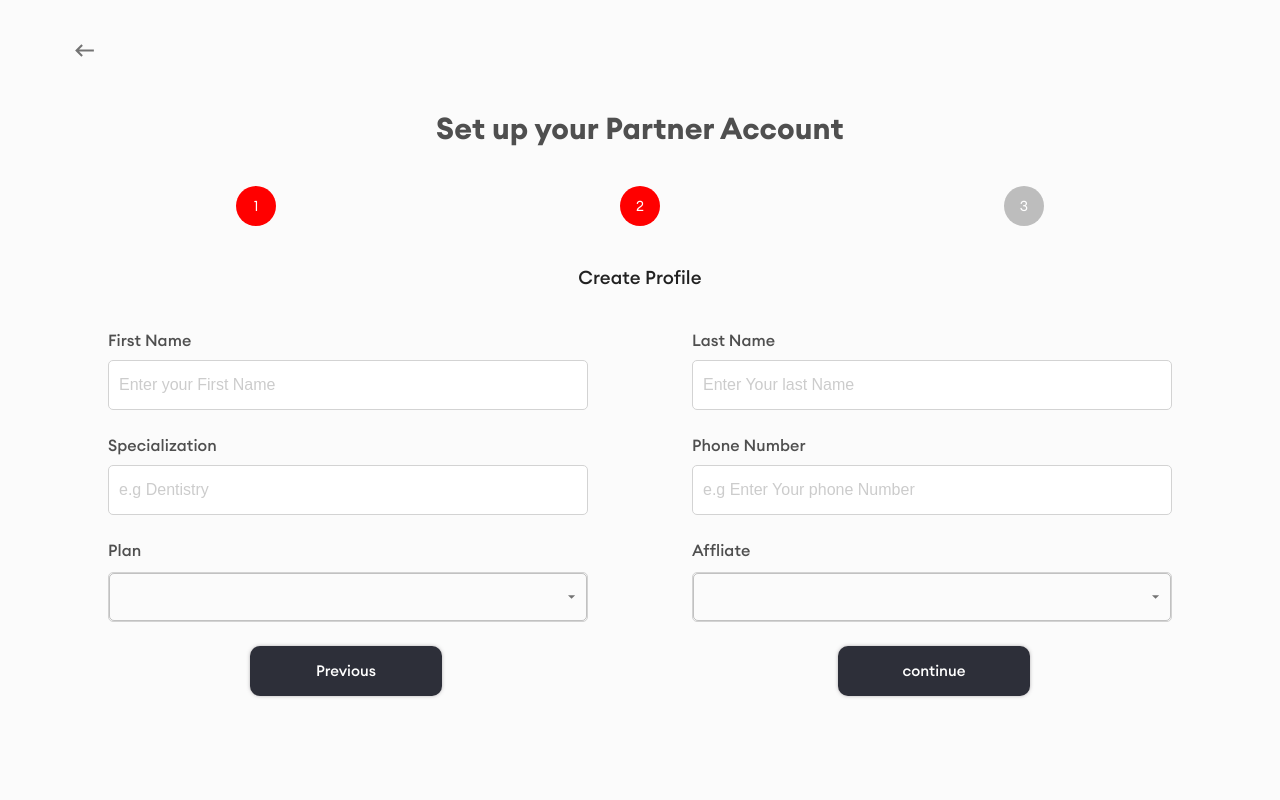
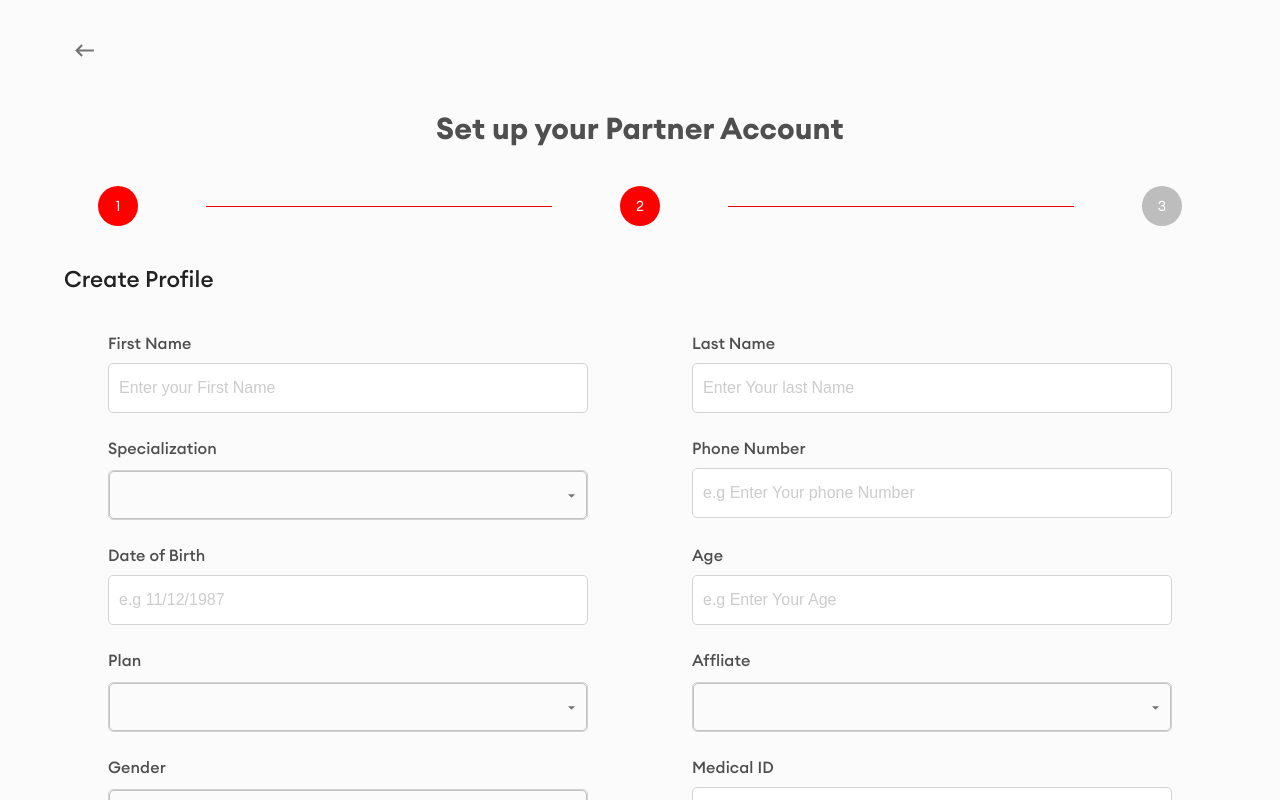
Before and after one commit to isiakaabd/Heala-website, a React (Create React App) app: page /partners/form in a window 1280 px wide. Both pictures are taken after typing "name@example.com", "Sample123" into the empty fields and a click on the button "continue". Shown: the top 800 px of the page. Built offline with nearby package versions, Linux system fonts and the light colour scheme.

Commit message:
added new modification

```diff
--- a/src/components/Utilities/Card.js
+++ b/src/components/Utilities/Card.js
@@ -7,14 +7,11 @@ import { makeStyles } from "@mui/styles";
 const useStyles = makeStyles((theme) => ({
   gridWrapper: {
     ...theme.typography.cardGridWrapper,
-    "@media (max-width:600px)": {
-      width: "12rem",
-      maxWidth: "100%",
-      height: "20rem",
-    },
+    height: "100%",
   },
 
   iconWrapper: {
+    padding: "2rem 1rem",
     ...theme.typography.cardIconWrapper,
   },
 }));
@@ -23,17 +20,19 @@ const Card = ({ title, background, children, header = "h4", padding }) => {
   const classes = useStyles();
   return (
     <Grid
+      item
       container
-      flexDirection="column"
+      direction="column"
       alignItems="center"
-      justifyContent="space-between"
+      justifyContent="center"
+      gap={2}
+      sx={{ width: "100%" }}
       className={classes.gridWrapper}
-      style={{ padding: padding ? padding : "2rem 1rem" }}
     >
       <Grid item container className={classes.iconWrapper} style={{ background }}>
         {children}
       </Grid>
-      <Grid item textAlign="center">
+      <Grid item textAlign="center" sx={{ width: "100%" }}>
         <Typography variant={header}>{title}</Typography>
       </Grid>
     </Grid>
--- a/src/components/muiTheme.js
+++ b/src/components/muiTheme.js
@@ -111,10 +111,7 @@ export const muiTheme = createTheme({
 
     cardGridWrapper: {
       height: "100%",
-      padding: "5rem 3rem",
-      "@media (max-width:600px)": {
-        padding: "1rem 1.5rem",
-      },
+      width: "100%",
       borderRadius: 10,
       boxShadow: "-1px 0px 10px -2px rgba(0,0,0,0.15)",
     },
@@ -124,8 +121,9 @@ export const muiTheme = createTheme({
       height: "20.8rem",
       cursor: "pointer",
       padding: 0,
+      width: "100%",
       "@media (min-width:600px)": {
-        width: "30px",
+        borderRadius: 6,
       },
     },
     FormLabel: {
--- a/src/components/pages/BecomePartner.js
+++ b/src/components/pages/BecomePartner.js
@@ -3,16 +3,20 @@ import { Grid, Typography, Avatar } from "@mui/material";
 import { makeStyles } from "@mui/styles";
 import { PreviousButton } from "components/Utilities";
 import { Create } from "components/pages";
+import Divider from "@mui/material/Divider";
 
 const BecomePartner = () => {
-  //   let hh = 1
-  // if(hh<1) return hh=1
   const useStyles = makeStyles((theme) => ({
     form: theme.mixins.toolbar,
-    avatar: {},
     subheading: {
       [theme.breakpoints.down("sm")]: {
         textAlign: "center",
+      },
+    },
+    width: {
+      width: "30%",
+      [theme.breakpoints.down("sm")]: {
+        width: "20%",
       },
     },
   }));
@@ -27,6 +31,11 @@ const BecomePartner = () => {
     phone: "",
     plan: "",
     affliate: "",
+    DOB: "",
+    sex: "",
+    hospital: "",
+    age: "",
+    medicalID: "",
   };
 
   const [step, setStep] = useState(1);
@@ -53,9 +62,11 @@ const BecomePartner = () => {
             Set up your Partner Account
           </Typography>
         </Grid>
-        <Grid item container justifyContent="space-around">
+        <Grid item container justifyContent="space-around" alignItems="center" flexWrap="no-wrap">
           <Avatar sx={{ background: z }}>1</Avatar>
+          <Divider light sx={{ background: z }} className={classes.width} />
           <Avatar sx={{ background: y }}>2</Avatar>
+          <Divider light sx={{ background: y }} className={classes.width} />
           <Avatar sx={{ background: w }}>3</Avatar>
         </Grid>
         <Create step={step} state={state} handleNext={handleNext} handlePrevious={handlePrevious} />
--- a/src/components/pages/PageOne.js
+++ b/src/components/pages/PageOne.js
@@ -26,9 +26,10 @@ const PageOne = ({ state, handleNext }) => {
     hover: theme.palette.success.light,
     active: theme.palette.primary.dark,
   };
+
   return (
     <Grid item container direction="column" gap={5}>
-      <Grid item textAlign="center">
+      <Grid item width="80%" margin="auto" container justifyContent="left">
         <Typography variant="h3">Create Account</Typography>
       </Grid>
       <Grid item>
--- a/src/components/pages/PageTwo.js
+++ b/src/components/pages/PageTwo.js
@@ -4,6 +4,7 @@ import { Grid, Typography } from "@mui/material";
 import CustomButton from "components/Utilities/CustomButton";
 import { useTheme } from "@mui/material/styles";
 import { makeStyles } from "@mui/styles";
+
 import { Formik, Form } from "formik";
 import FormikControl from "components/validation/FormikControl";
 
@@ -27,6 +28,11 @@ const PageTwo = ({ state, handleNext, handlePrevious }) => {
     { key: "read", value: "read" },
     { key: "delete", value: "delete" },
   ];
+  const gender = [
+    { key: "select an option", value: " " },
+    { key: "Male", value: "Male" },
+    { key: "Female", value: "Female" },
+  ];
 
   const greenButton = {
     background: theme.palette.success.main,
@@ -35,10 +41,8 @@ const PageTwo = ({ state, handleNext, handlePrevious }) => {
   };
   return (
     <Grid item container direction="column" gap={5}>
-      <Grid item container justifyContent="center">
-        <Typography variant="h4" textAlign="center">
-          Create Profile
-        </Typography>
+      <Grid item>
+        <Typography variant="h3">Create Profile</Typography>
       </Grid>
       <Grid item>
         <Formik initialValues={state} validateOnChange={false} validateOnMount>
@@ -67,7 +71,7 @@ const PageTwo = ({ state, handleNext, handlePrevious }) => {
                   <Grid item container justifyContent="space-around" gap={2}>
                     <Grid item container md={5} sm={10}>
                       <FormikControl
-                        control="input"
+                        control="select"
                         name="Specialization"
                         placeholder="e.g Dentistry"
                         label="Specialization"
@@ -80,6 +84,25 @@ const PageTwo = ({ state, handleNext, handlePrevious }) => {
                         name="phone"
                         label="Phone Number"
                         placeholder="e.g Enter Your phone Number"
+                      />
+                    </Grid>
+                  </Grid>
+                  {/*  */}
+                  <Grid item container justifyContent="space-around" gap={2}>
+                    <Grid item container md={5} sm={10}>
+                      <FormikControl
+                        control="input"
+                        name="DOB"
+                        placeholder="e.g 11/12/1987"
+                        label="Date of Birth"
+                      />
+                    </Grid>
+                    <Grid item container md={5} sm={10}>
+                      <FormikControl
+                        control="input"
+                        name="age"
+                        label="Age"
+                        placeholder="e.g Enter Your Age"
                       />
                     </Grid>
                   </Grid>
@@ -104,19 +127,43 @@ const PageTwo = ({ state, handleNext, handlePrevious }) => {
                       />
                     </Grid>
                   </Grid>
-
-                  <Grid item container justifyContent="space-around" gap={3}>
-                    <Grid item container md={2} sm={5}>
-                      <CustomButton
-                        variant="contained"
-                        title="Previous"
-                        type={greenButton}
-                        onClick={handlePrevious}
-                        className={classes.btn}
-                        // disabled={formik.isSubmitting || !(formik.dirty && formik.isValid)}
+                  <Grid item container justifyContent="space-around" gap={2}>
+                    <Grid item container md={5} sm={12}>
+                      <FormikControl
+                        control="select"
+                        name="sex"
+                        label="Gender"
+                        options={gender}
+                        placeholder="Select Plan"
                       />
                     </Grid>
-                    <Grid item container md={2} sm={5}>
+                    <Grid item container md={5} sm={10}>
+                      <FormikControl
+                        control="input"
+                        name="medicalID"
+                        placeholder="Medical ID"
+                        label="Medical ID"
+                      />
+                    </Grid>
+                  </Grid>
+                  {/* <Grid
+                    item
+                    container
+                    justifyContent="space-around"
+                    // gap={2}
+                    sx={{ background: "red" }}
+                  > */}
+                  <Grid item container md={11} margin="auto">
+                    <FormikControl
+                      control="input"
+                      name="hospital"
+                      label="Hospital"
+                      placeholder="Hospital"
+                    />
+                    {/* </Grid> */}
+                  </Grid>
+
+                  <Grid item container md={2} sm={5} margin="auto">
                     <CustomButton
                       variant="contained"
                       title="continue"
@@ -125,7 +172,6 @@ const PageTwo = ({ state, handleNext, handlePrevious }) => {
                       className={classes.btn}
                       // disabled={formik.isSubmitting || !(formik.dirty && formik.isValid)}
                     />
-                    </Grid>
                   </Grid>
                 </Grid>
                 {/* </Grid> */}
```
Also changed, not shown: src/components/pages/Form.js (+25 -18 lines), 1 other file (tests, documents, lock files or other folders). Lines whose indentation alone changed are shown as unchanged.
